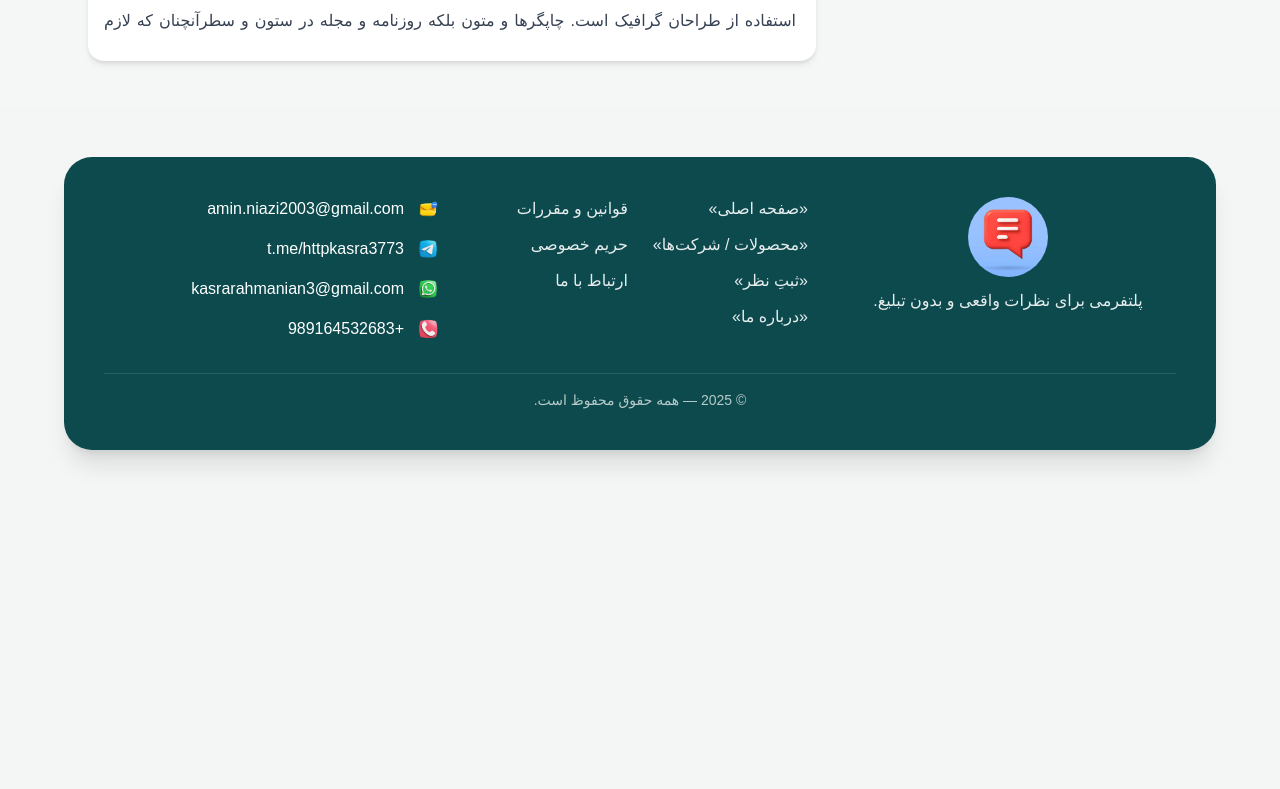
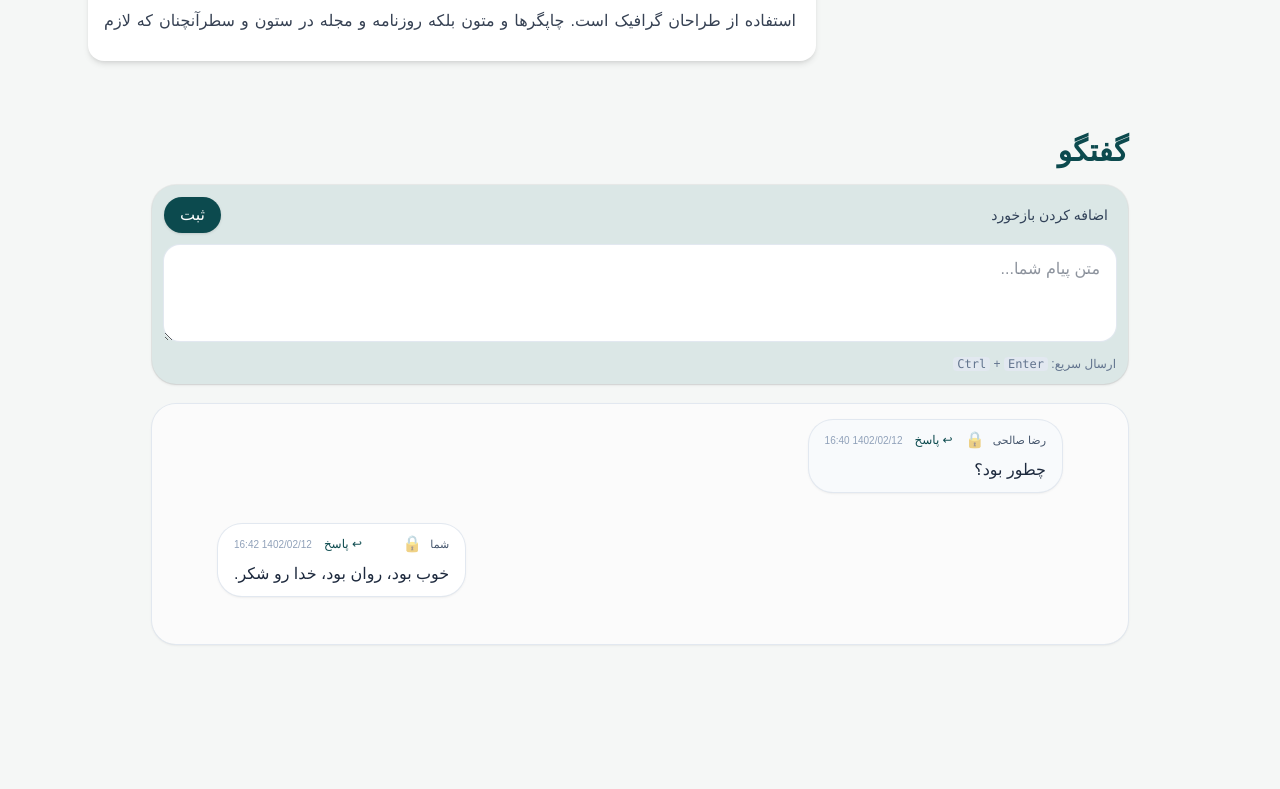
Before and after one commit to Httpskasra/Comment-Front_NextJs, a Next.js app: page /CommentDetail in a window 1280 px wide. Shown: the part 951-1740 px from the top of the page. Before the commit the page ends 1449 px from the top, so only its background shows below. Built offline with nearby package versions, Linux system fonts and the light colour scheme.

Commit message:
add conversation

```diff
--- a/src/app/CommentDetail/page.tsx
+++ b/src/app/CommentDetail/page.tsx
@@ -1,9 +1,11 @@
 import CommentDetail from "@/components/comment/CommentDetaol";
+import Conversation from "@/components/comment/Conversation";
 
 export default function addComment() {
   return (
     <>
       <CommentDetail />
+      <Conversation />
     </>
   );
 }
--- /dev/null
+++ b/src/components/comment/Conversation.tsx
@@ -0,0 +1,240 @@
+"use client";
+
+import React from "react";
+
+/* Types */
+type Message = {
+  id: string;
+  author: "me" | "other";
+  name: string;
+  text: string;
+  time: string;
+  replyTo?: { id: string; text: string };
+};
+
+/* Demo data */
+const SAMPLE: Message[] = [
+  {
+    id: "m1",
+    author: "other",
+    name: "رضا صالحی",
+    text: "چطور بود؟",
+    time: "1402/02/12 16:40",
+  },
+  {
+    id: "m2",
+    author: "me",
+    name: "شما",
+    text: "خوب بود، روان بود، خدا رو شکر.",
+    time: "1402/02/12 16:42",
+  },
+];
+
+/* helpers */
+const cls = (...s: Array<string | false | null | undefined>) =>
+  s.filter(Boolean).join(" ");
+
+function ReplyChipInline({
+  text,
+  onClick,
+}: {
+  text: string;
+  onClick?: () => void;
+}) {
+  return (
+    <button
+      type="button"
+      onClick={onClick}
+      className="mb-2 mr-1 inline-flex max-w-full items-center gap-2 rounded-xl bg-slate-100 px-3 py-1 text-xs text-slate-600 hover:bg-slate-200 transition"
+      title="پرش به پیام مرجع">
+      <span className="rotate-180 select-none">↩</span>
+      <span className="line-clamp-1 text-right">{text}</span>
+    </button>
+  );
+}
+
+function MessageBubble({
+  m,
+  onReply,
+}: {
+  m: Message;
+  onReply: (m: Message) => void;
+}) {
+  const mine = m.author === "me";
+
+  return (
+    <div
+      id={`msg-${m.id}`}
+      className={cls(
+        "flex w-full items-end gap-2 scroll-mt-24",
+        mine ? "justify-end" : "justify-start"
+      )}
+      dir="rtl">
+      {!mine && <div className="min-w-[42px]" />}
+
+      <div
+        className={cls(
+          "max-w-[78%] rounded-3xl px-4 py-2 shadow-sm ring-1 transition",
+          mine ? "bg-white ring-slate-200" : "bg-slate-50 ring-slate-200"
+        )}>
+        <div className="mb-1 flex items-center justify-between gap-3">
+          <div className="flex items-center gap-2">
+            <span className="text-[11px] font-medium text-slate-600">
+              {m.name}
+            </span>
+            <span className="opacity-50">🔒</span>
+          </div>
+          <div className="flex items-center gap-3">
+            <button
+              type="button"
+              onClick={() => onReply(m)}
+              className="text-xs text-[#0c4a4e] hover:underline"
+              title="پاسخ">
+              ↩ پاسخ
+            </button>
+            <span className="text-[10px] text-slate-400">{m.time}</span>
+          </div>
+        </div>
+
+        {m.replyTo && (
+          <ReplyChipInline
+            text={m.replyTo.text}
+            onClick={() => {
+              const el = document.getElementById(`msg-${m.replyTo!.id}`);
+              if (!el) return;
+              el.classList.add("ring-2", "ring-[#0c4a4e]/60");
+              el.scrollIntoView({ behavior: "smooth", block: "center" });
+              setTimeout(
+                () => el.classList.remove("ring-2", "ring-[#0c4a4e]/60"),
+                1200
+              );
+            }}
+          />
+        )}
+
+        <p className="whitespace-pre-wrap leading-7 text-slate-800">{m.text}</p>
+      </div>
+
+      {mine && <div className="min-w-[42px]" />}
+    </div>
+  );
+}
+
+export default function Conversation() {
+  const [messages, setMessages] = React.useState<Message[]>(SAMPLE);
+  const [draft, setDraft] = React.useState("");
+  const [replyingTo, setReplyingTo] = React.useState<Message | null>(null);
+
+  const endRef = React.useRef<HTMLDivElement | null>(null);
+
+  const submit = () => {
+    const t = draft.trim();
+    if (!t) return;
+    const now = new Date();
+    const pad = (n: number) => n.toString().padStart(2, "0");
+    const id = crypto.randomUUID();
+    setMessages((prev) => [
+      ...prev,
+      {
+        id,
+        author: "me",
+        name: "شما",
+        text: t,
+        time: `${now.getFullYear()}/${pad(now.getMonth() + 1)}/${pad(
+          now.getDate()
+        )} ${pad(now.getHours())}:${pad(now.getMinutes())}`,
+        replyTo: replyingTo
+          ? { id: replyingTo.id, text: replyingTo.text }
+          : undefined,
+      },
+    ]);
+    setDraft("");
+    setReplyingTo(null);
+    requestAnimationFrame(() =>
+      endRef.current?.scrollIntoView({ behavior: "smooth" })
+    );
+  };
+
+  return (
+    <main dir="rtl" className="min-h-screen bg-[#f5f7f6] py-6">
+      <div className="mx-auto max-w-5xl px-3 sm:px-6">
+        <h1 className="mb-4 text-2xl font-extrabold text-[#0c4a4e] sm:text-3xl">
+          گفتگو
+        </h1>
+
+        {/* Composer */}
+        <div className="mb-5 rounded-3xl bg-[#dbe7e6] p-3 shadow-sm ring-1 ring-black/5">
+          <div className="flex items-center justify-between gap-3">
+            <span className="px-2 text-sm text-slate-700">
+              اضافه کردن بازخورد
+            </span>
+            <button
+              onClick={submit}
+              className="rounded-full bg-[#0c4a4e] px-4 py-1.5 text-white shadow transition hover:shadow-md">
+              ثبت
+            </button>
+          </div>
+
+          {/* reply preview */}
+          {replyingTo && (
+            <div className="mt-3 flex items-center justify-between rounded-2xl bg-white px-3 py-2 ring-1 ring-slate-200">
+              <ReplyChipInline
+                text={replyingTo.text}
+                onClick={() => {
+                  const el = document.getElementById(`msg-${replyingTo.id}`);
+                  if (!el) return;
+                  el.classList.add("ring-2", "ring-[#0c4a4e]/60");
+                  el.scrollIntoView({ behavior: "smooth", block: "center" });
+                  setTimeout(
+                    () => el.classList.remove("ring-2", "ring-[#0c4a4e]/60"),
+                    1200
+                  );
+                }}
+              />
+              <button
+                type="button"
+                onClick={() => setReplyingTo(null)}
+                className="rounded-full bg-slate-100 px-3 py-1 text-xs text-slate-600 hover:bg-slate-200"
+                title="لغو ریپلای">
+                لغو
+              </button>
+            </div>
+          )}
+
+          <div className="mt-3">
+            <textarea
+              rows={3}
+              placeholder={
+                replyingTo ? "پاسخ خود را بنویسید..." : "متن پیام شما..."
+              }
+              value={draft}
+              onChange={(e) => setDraft(e.target.value)}
+              onKeyDown={(e) => {
+                if (e.key === "Enter" && (e.ctrlKey || e.metaKey)) submit();
+              }}
+              className="w-full rounded-2xl bg-white px-4 py-3 text-slate-800 outline-none ring-1 ring-slate-200 focus:ring-2 focus:ring-[#0c4a4e]/40"
+            />
+            <div className="mt-2 text-xs text-slate-500">
+              ارسال سریع: <kbd className="rounded bg-slate-200 px-1">Ctrl</kbd>{" "}
+              + <kbd className="rounded bg-slate-200 px-1">Enter</kbd>
+            </div>
+          </div>
+        </div>
+
+        {/* Thread */}
+        <div className="rounded-3xl bg-white/60 p-3 sm:p-4 shadow-sm ring-1 ring-slate-200">
+          <div className="space-y-8">
+            {messages.map((m) => (
+              <MessageBubble
+                key={m.id}
+                m={m}
+                onReply={(msg) => setReplyingTo(msg)}
+              />
+            ))}
+            <div ref={endRef} />
+          </div>
+        </div>
+      </div>
+    </main>
+  );
+}
```
